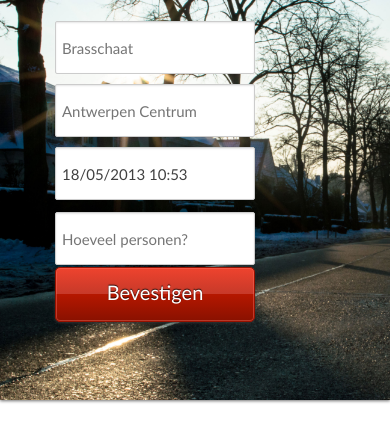
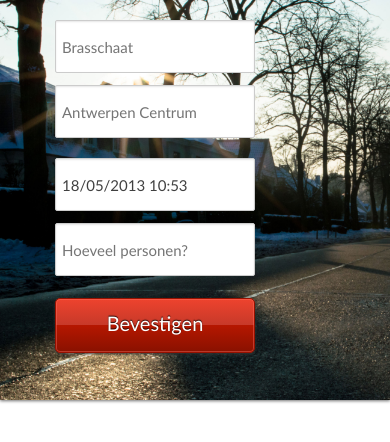
Before and after one commit to jeroenwouters/TaxiNu, a CodeIgniter app: page /TaxiNu/home/besteltaxi in a window 390 px wide. Shown: the top 442 px of the page. Run offline with CodeIgniter, Linux system fonts and the light colour scheme; style sheets or scripts are compiled from the project's sources; some libraries are stand-ins or nearby versions.

Commit message:
Detail pagina responsive

```diff
--- a/application/views/v_header_detail.php
+++ b/application/views/v_header_detail.php
@@ -1,7 +1,7 @@
 
  		<header>
 		<div class="row">
-			<div class="five columns">
+			<div class="five columns hide-for-small">
 				<div id="map_canvas" class="maps">
 
 				</div>
--- a/javascripts/user.js
+++ b/javascripts/user.js
@@ -68,7 +68,7 @@ $(document).ready(function() {
     	$("input[name=tel]").val($("input[name=TelBox]").val());
     	$("input[name=email]").val($("input[name=EmailBox]").val());
     	$('#order').show();
-    	$('#help').css('margin-top','-56px');
+    	$('#help').css('margin-top','-56px').addClass('hidehelp');
     	// $('#order').removeClass('nonactive').removeAttr("disabled");
     	$('#loginhelp').trigger('reveal:close');
     	$('#help').html("Info");
--- a/stylesheets/styles.less
+++ b/stylesheets/styles.less
@@ -222,11 +222,29 @@ button.thoughtbot {
 }
 
 @media only screen
+and (max-width: 908px){
+		.detail #address2 {
+margin-left: -200px !important;
+margin-top: 65px;
+margin-bottom: 10px;
+}
+}
+
+@media only screen
 and (max-width: 480px){
 
 	body{
 		height: 300px;
 
+	}
+
+	.detail .hidehelp{
+		display:none;
+
+	}
+
+	.detail #help{
+		margin-top: 10px !important;
 	}
 
 	#titel{
```
